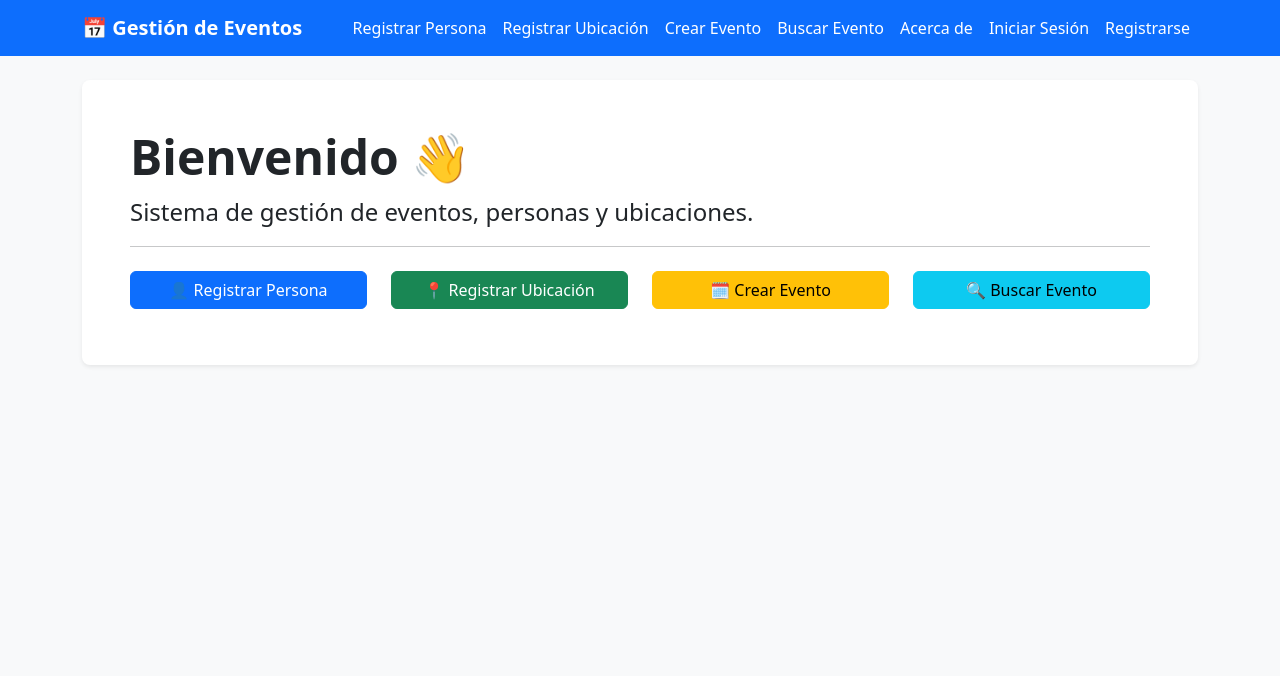
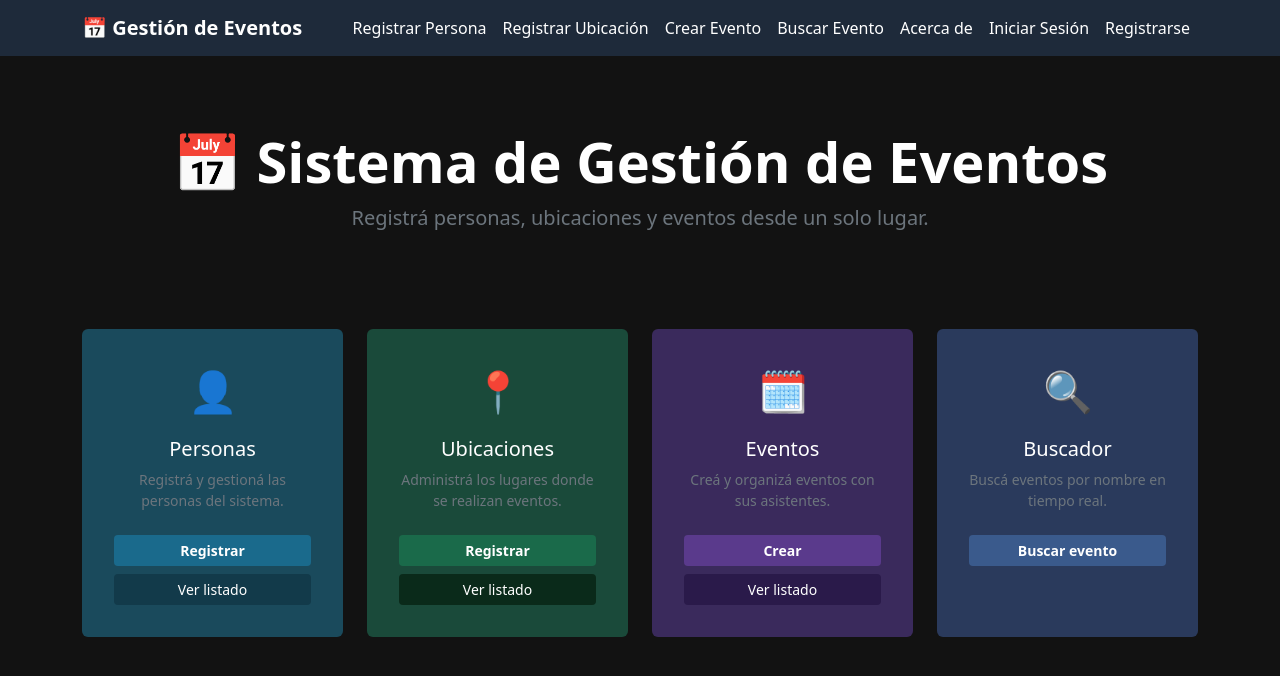
Before and after one commit to javieralbano2020-source/Preentrega, a Django app: page / in a window 1280 px wide. Shown: the top 676 px of the page. Run offline with Django 5.2, Linux system fonts and the light colour scheme.

Commit message:
Correcciones de formato visual (colores y alineacion)

```diff
--- a/templates/about.html
+++ b/templates/about.html
@@ -2,7 +2,7 @@
 {% block contenido %}
 
 <div class="card shadow-sm">
-    <div class="card-header bg-secondary text-white">
+    <div class="card-header bg-about text-white">
         <h4 class="mb-0">👨‍💻 Acerca de</h4>
     </div>
     <div class="card-body">
@@ -15,6 +15,7 @@
             <li>Django</li>
             <li>Bootstrap 5</li>
             <li>SQLite</li>
+            <li>Claude Code</li>
         </ul>
     </div>
 </div>
--- a/templates/base.html
+++ b/templates/base.html
@@ -5,11 +5,44 @@
     <meta name="viewport" content="width=device-width, initial-scale=1">
     <title>Gestión de Eventos</title>
     <link href="https://cdn.jsdelivr.net/npm/bootstrap@5.3.0/dist/css/bootstrap.min.css" rel="stylesheet">
+    <style>
+        body { background-color: #121212; color: #e0e0e0; }
+        .navbar-custom { background-color: #1e2a3a; }
+        .bg-personas { background-color: #1a4a5c; }
+        .bg-ubicacion { background-color: #1a4a3a; }
+        .bg-evento { background-color: #3a2a5c; }
+        .bg-buscar { background-color: #2a3a5c; }
+        .bg-login { background-color: #1a4a5c; }
+        .bg-register { background-color: #1a4a3a; }
+        .bg-about { background-color: #2a2a3a; }
+        .bg-eliminar { background-color: #5c1a1a; }
+        .card { background-color: #1e1e2e; border: none; }
+        .card-body { color: #e0e0e0; }
+        .table { color: #e0e0e0; }
+        .table-hover tbody tr:hover { background-color: #2a2a3a; color: #e0e0e0; }
+        input.form-control, select.form-select { background-color: #2a2a3a; color: #e0e0e0; border-color: #444; }
+        input.form-control:focus, select.form-select:focus { background-color: #2a2a3a; color: #e0e0e0; border-color: #6c757d; box-shadow: none; }
+        input[type="text"], input[type="password"], input[type="email"] {
+        width: 100%;
+        background-color: #2a2a3a;
+        color: #e0e0e0;
+        border: 1px solid #444;
+        border-radius: 5px;
+        padding: 8px 12px;
+        margin-top: 4px;
+    }
+    input[type="text"]:focus, input[type="password"]:focus {
+        outline: none;
+        border-color: #6c757d;
+        background-color: #2a2a3a;
+        color: #e0e0e0;
+    }
+    </style>
 </head>
-<body class="bg-light">
-    <nav class="navbar navbar-expand-lg navbar-dark bg-primary mb-4">
+<body>
+    <nav class="navbar navbar-expand-lg navbar-custom mb-4">
         <div class="container">
-            <a class="navbar-brand fw-bold" href="{% url 'home' %}">📅 Gestión de Eventos</a>
+            <a class="navbar-brand fw-bold text-white" href="{% url 'home' %}">📅 Gestión de Eventos</a>
             <div class="navbar-nav ms-auto">
                 <a class="nav-link text-white" href="{% url 'form_persona' %}">Registrar Persona</a>
                 <a class="nav-link text-white" href="{% url 'form_ubicacion' %}">Registrar Ubicación</a>
--- a/templates/buscar.html
+++ b/templates/buscar.html
@@ -1,7 +1,7 @@
 {% extends "base.html" %}
 {% block contenido %}
 <div class="card shadow-sm">
-    <div class="card-header bg-info text-white">
+    <div class="card-header bg-buscar text-white">
         <h4 class="mb-0">🔍 Buscador de Eventos</h4>
     </div>
     <div class="card-body">
--- a/templates/confirmar_eliminar.html
+++ b/templates/confirmar_eliminar.html
@@ -3,7 +3,7 @@
 <div class="row justify-content-center">
     <div class="col-md-6">
         <div class="card shadow-sm">
-            <div class="card-header bg-danger text-white">
+            <div class="card-header bg-eliminar text-white">
                 <h4 class="mb-0">⚠️ Confirmar eliminación</h4>
             </div>
             <div class="card-body text-center">
--- a/templates/form_evento.html
+++ b/templates/form_evento.html
@@ -3,7 +3,7 @@
 <div class="row justify-content-center">
     <div class="col-md-6">
         <div class="card shadow-sm">
-            <div class="card-header bg-warning">
+            <div class="card-header bg-evento text-white">
                 <h4 class="mb-0">🗓️ Crear Nuevo Evento</h4>
             </div>
             <div class="card-body">
--- a/templates/form_persona.html
+++ b/templates/form_persona.html
@@ -3,7 +3,7 @@
 <div class="row justify-content-center">
     <div class="col-md-6">
         <div class="card shadow-sm">
-            <div class="card-header bg-primary text-white">
+            <div class="card-header bg-personas text-white">
                 <h4 class="mb-0">👤 Registrar Nueva Persona</h4>
             </div>
             <div class="card-body">
--- a/templates/form_ubicacion.html
+++ b/templates/form_ubicacion.html
@@ -3,7 +3,7 @@
 <div class="row justify-content-center">
     <div class="col-md-6">
         <div class="card shadow-sm">
-            <div class="card-header bg-success text-white">
+            <div class="card-header bg-ubicacion text-white">
                 <h4 class="mb-0">📍 Registrar Nueva Ubicación</h4>
             </div>
             <div class="card-body">
--- a/templates/home.html
+++ b/templates/home.html
@@ -1,22 +1,53 @@
 {% extends "base.html" %}
 {% block contenido %}
 
-<div class="p-5 mb-4 bg-white rounded-3 shadow-sm">
-    <h1 class="display-5 fw-bold"> Bienvenido 👋 </h1>
-    <p class="col-md-8 fs-4">Sistema de gestión de eventos, personas y ubicaciones.</p>
-    <hr>
-    <div class="row mt-4">
-        <div class="col-md-3">
-            <a href="{% url 'form_persona' %}" class="btn btn-primary w-100 mb-2">👤 Registrar Persona</a>
+<div class="text-center py-5">
+    <h1 class="display-4 fw-bold text-white mb-2">📅 Sistema de Gestión de Eventos</h1>
+    <p class="text-secondary fs-5 mb-5">Registrá personas, ubicaciones y eventos desde un solo lugar.</p>
+</div>
+
+<div class="row g-4 mb-5">
+    <div class="col-md-3">
+        <div class="card h-100 text-center p-3" style="background-color: #1a4a5c; border: none;">
+            <div class="card-body">
+                <div class="fs-1 mb-3">👤</div>
+                <h5 class="text-white">Personas</h5>
+                <p class="text-secondary small">Registrá y gestioná las personas del sistema.</p>
+                <a href="{% url 'form_persona' %}" class="btn btn-sm w-100 mt-2 text-white fw-bold" style="background-color: #1a6a8c;">  Registrar</a>
+                <a href="{% url 'listar_personas' %}" class="btn btn-sm w-100 mt-2 text-white" style="background-color: #123a4a;">Ver listado</a>
+            </div>
         </div>
-        <div class="col-md-3">
-            <a href="{% url 'form_ubicacion' %}" class="btn btn-success w-100 mb-2">📍 Registrar Ubicación</a>
+    </div>
+    <div class="col-md-3">
+        <div class="card h-100 text-center p-3" style="background-color: #1a4a3a; border: none;">
+            <div class="card-body">
+                <div class="fs-1 mb-3">📍</div>
+                <h5 class="text-white">Ubicaciones</h5>
+                <p class="text-secondary small">Administrá los lugares donde se realizan eventos.</p>
+                <a href="{% url 'form_ubicacion' %}" class="btn btn-sm w-100 mt-2 text-white fw-bold" style="background-color: #1a6a4a;"> Registrar</a>
+                <a href="{% url 'listar_ubicaciones' %}" class="btn btn-sm w-100 mt-2 text-white" style="background-color: #0a2a1a;">Ver listado</a>
+            </div>
         </div>
-        <div class="col-md-3">
-            <a href="{% url 'form_evento' %}" class="btn btn-warning w-100 mb-2">🗓️ Crear Evento</a>
+    </div>
+    <div class="col-md-3">
+        <div class="card h-100 text-center p-3" style="background-color: #3a2a5c; border: none;">
+            <div class="card-body">
+                <div class="fs-1 mb-3">🗓️</div>
+                <h5 class="text-white">Eventos</h5>
+                <p class="text-secondary small">Creá y organizá eventos con sus asistentes.</p>
+                <a href="{% url 'form_evento' %}" class="btn btn-sm w-100 mt-2 text-white fw-bold" style="background-color: #5a3a8c;"> Crear</a>
+                <a href="{% url 'listar_eventos' %}" class="btn btn-sm w-100 mt-2 text-white" style="background-color: #2a1a4a;">Ver listado</a>
+            </div>
         </div>
-        <div class="col-md-3">
-            <a href="{% url 'buscar_evento' %}" class="btn btn-info w-100 mb-2">🔍 Buscar Evento</a>
+    </div>
+    <div class="col-md-3">
+        <div class="card h-100 text-center p-3" style="background-color: #2a3a5c; border: none;">
+            <div class="card-body">
+                <div class="fs-1 mb-3">🔍</div>
+                <h5 class="text-white">Buscador</h5>
+                <p class="text-secondary small">Buscá eventos por nombre en tiempo real.</p>
+                <a href="{% url 'buscar_evento' %}" class="btn btn-sm w-100 mt-2 text-white fw-bold" style="background-color: #3a5a8c;">Buscar evento</a>
+            </div>
         </div>
     </div>
 </div>
--- a/templates/listar_eventos.html
+++ b/templates/listar_eventos.html
@@ -1,7 +1,7 @@
 {% extends "base.html" %}
 {% block contenido %}
 <div class="card shadow-sm">
-    <div class="card-header bg-warning d-flex justify-content-between align-items-center">
+    <div class="card-header bg-evento text-white d-flex justify-content-between align-items-center">
         <h4 class="mb-0">🗓️ Eventos registrados</h4>
         <a href="{% url 'form_evento' %}" class="btn btn-light btn-sm">+ Nuevo evento</a>
     </div>
--- a/templates/listar_personas.html
+++ b/templates/listar_personas.html
@@ -1,7 +1,7 @@
 {% extends "base.html" %}
 {% block contenido %}
 <div class="card shadow-sm">
-    <div class="card-header bg-primary text-white d-flex justify-content-between align-items-center">
+    <div class="card-header bg-personas text-white d-flex justify-content-between align-items-center">
         <h4 class="mb-0">👤 Personas registradas</h4>
         <a href="{% url 'form_persona' %}" class="btn btn-light btn-sm">+ Nueva persona</a>
     </div>
--- a/templates/listar_ubicaciones.html
+++ b/templates/listar_ubicaciones.html
@@ -1,7 +1,7 @@
 {% extends "base.html" %}
 {% block contenido %}
 <div class="card shadow-sm">
-    <div class="card-header bg-success text-white d-flex justify-content-between align-items-center">
+    <div class="card-header bg-ubicacion text-white d-flex justify-content-between align-items-center">
         <h4 class="mb-0">📍 Ubicaciones registradas</h4>
         <a href="{% url 'form_ubicacion' %}" class="btn btn-light btn-sm">+ Nueva ubicación</a>
     </div>
```
Also changed, not shown: eventos/forms.py (+16 -0 lines), templates/login.html (+7 -2 lines), templates/register.html (+10 -2 lines), db.sqlite3.
